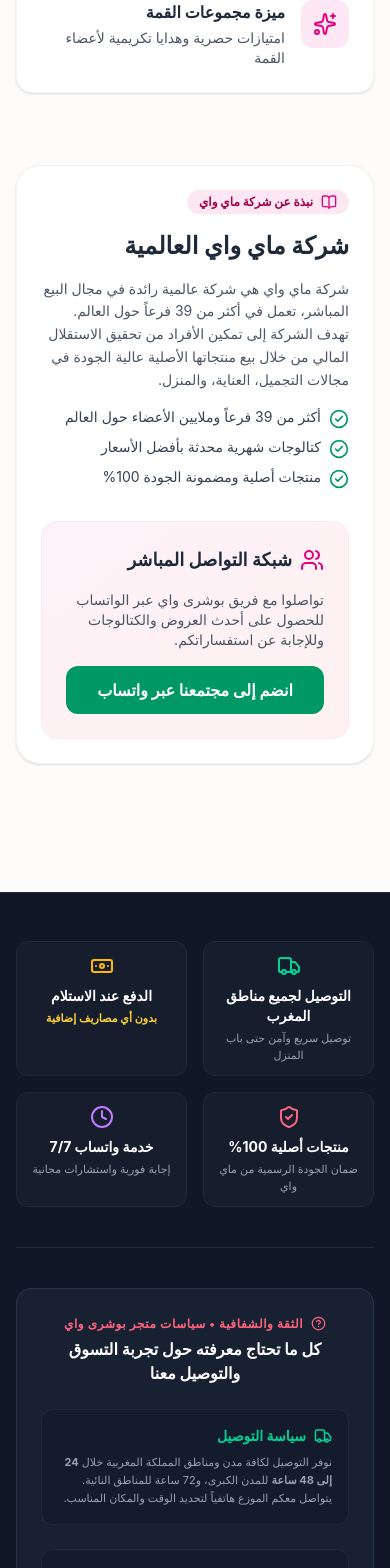
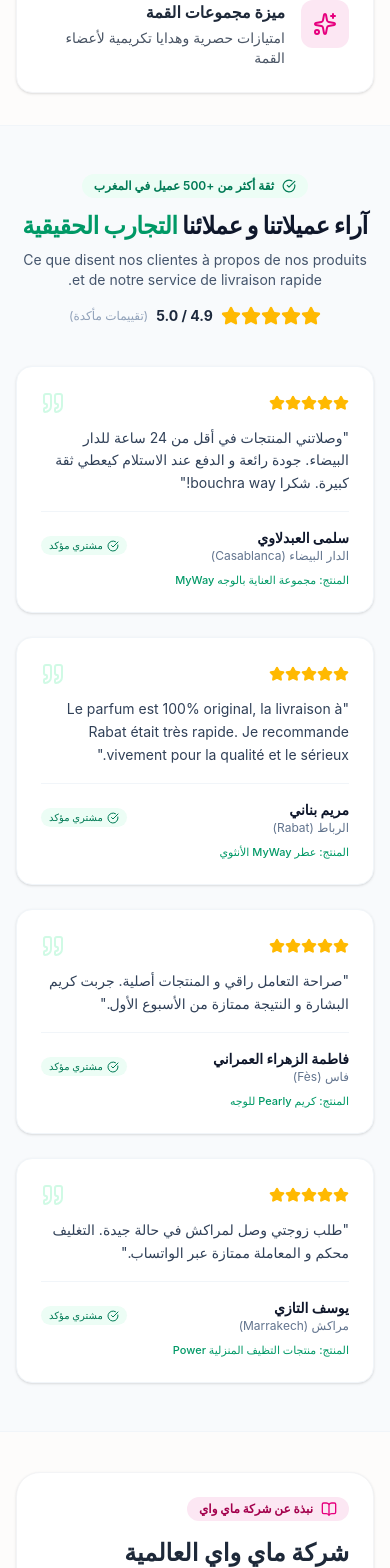
Before and after one commit to Yocef1983/BOUCHRA-Way, a React (Vite) app: page / in a window 390 px wide. Shown: the part 3480-5048 px from the top of the page. Built offline with nearby package versions, Linux system fonts and the light colour scheme.

Commit message:
feat(ux): ajout du composant avis clients Testimonials bilingue

```diff
--- a/src/App.tsx
+++ b/src/App.tsx
@@ -9,6 +9,7 @@ import { OrderSuccess } from './components/OrderSuccess';
 import { FloatingWhatsApp } from './components/FloatingWhatsApp';
 import RegistrationForm from './components/RegistrationForm';
 import Footer from './components/Footer';
+import { Testimonials } from './components/Testimonials';
 import { Product } from './data/products';
 import { CartItem, CompletedOrder } from './types/cart';
 import { CheckCircle2, Gift, Users, BookOpen, Sparkles } from 'lucide-react';
@@ -443,6 +444,9 @@ export default function App() {
               </div>
             </section>
 
+            {/* Section des Témoignages et Preuve Sociale (Ajoutée ici) */}
+            <Testimonials />
+
             {/* Section Institutionnelle "نبذة عن شركة ماي واي" */}
             <section className="max-w-7xl mx-auto px-4 py-10 mb-6" dir="rtl">
               <div className="bg-white rounded-3xl shadow-sm border border-gray-100 p-6 sm:p-10 text-right">
--- /dev/null
+++ b/src/components/Testimonials.tsx
@@ -0,0 +1,134 @@
+import React from 'react';
+import { Star, CheckCircle, Quote } from 'lucide-react';
+
+interface Testimonial {
+  id: string;
+  name: string;
+  city: string;
+  rating: number;
+  date: string;
+  comment: string;
+  productName: string;
+  verified: boolean;
+}
+
+const TESTIMONIALS_DATA: Testimonial[] = [
+  {
+    id: '1',
+    name: 'سلمى العبدلاوي',
+    city: 'الدار البيضاء (Casablanca)',
+    rating: 5,
+    date: 'منذ يومين',
+    comment: 'وصلاتني المنتجات في أقل من 24 ساعة للدار البيضاء. جودة رائعة و الدفع عند الاستلام كيعطي ثقة كبيرة. شكرا bouchra way!',
+    productName: 'مجموعة العناية بالوجه MyWay',
+    verified: true,
+  },
+  {
+    id: '2',
+    name: 'مريم بناني',
+    city: 'الرباط (Rabat)',
+    rating: 5,
+    date: 'منذ 4 أيام',
+    comment: 'Le parfum est 100% original, la livraison à Rabat était très rapide. Je recommande vivement pour la qualité et le sérieux.',
+    productName: 'عطر MyWay الأنثوي',
+    verified: true,
+  },
+  {
+    id: '3',
+    name: 'فاطمة الزهراء العمراني',
+    city: 'فاس (Fès)',
+    rating: 5,
+    date: 'منذ أسبوع',
+    comment: 'صراحة التعامل راقي و المنتجات أصلية. جربت كريم البشارة و النتيجة ممتازة من الأسبوع الأول.',
+    productName: 'كريم Pearly للوجه',
+    verified: true,
+  },
+  {
+    id: '4',
+    name: 'يوسف التازي',
+    city: 'مراكش (Marrakech)',
+    rating: 5,
+    date: 'منذ أسبوعين',
+    comment: 'طلب زوجتي وصل لمراكش في حالة جيدة. التغليف محكم و المعاملة ممتازة عبر الواتساب.',
+    productName: 'منتجات التظيف المنزلية Power',
+    verified: true,
+  },
+];
+
+export const Testimonials: React.FC = () => {
+  return (
+    <section className="py-12 bg-slate-50 border-y border-slate-100 dir-rtl" dir="rtl">
+      <div className="max-w-7xl mx-auto px-4 sm:px-6 lg:px-8">
+
+        {/* Header de la section */}
+        <div className="text-center max-w-3xl mx-auto mb-10">
+          <div className="inline-flex items-center gap-2 px-3 py-1 rounded-full bg-emerald-50 text-emerald-700 text-xs font-semibold mb-3">
+            <CheckCircle className="w-3.5 h-3.5" />
+            <span>ثقة أكثر من +500 عميل في المغرب</span>
+          </div>
+          <h2 className="text-2xl sm:text-3xl font-extrabold text-slate-900 tracking-tight">
+            آراء عميلاتنا و عملائنا <span className="text-emerald-600">التجارب الحقيقية</span>
+          </h2>
+          <p className="mt-2 text-sm text-slate-600">
+            Ce que disent nos clientes à propos de nos produits et de notre service de livraison rapide.
+          </p>
+
+          {/* Note moyenne globale */}
+          <div className="mt-4 flex items-center justify-center gap-2">
+            <div className="flex text-amber-400">
+              {[...Array(5)].map((_, i) => (
+                <Star key={i} className="w-5 h-5 fill-current" />
+              ))}
+            </div>
+            <span className="font-bold text-slate-800 text-sm">4.9 / 5.0</span>
+            <span className="text-xs text-slate-400">(تقييمات مأكدة)</span>
+          </div>
+        </div>
+
+        {/* Grille des avis */}
+        <div className="grid grid-cols-1 md:grid-cols-2 lg:grid-cols-4 gap-6">
+          {TESTIMONIALS_DATA.map((item) => (
+            <div
+              key={item.id}
+              className="bg-white rounded-2xl p-6 shadow-sm border border-slate-100 flex flex-col justify-between hover:shadow-md transition-shadow"
+            >
+              <div>
+                <div className="flex items-center justify-between mb-3">
+                  <div className="flex text-amber-400">
+                    {[...Array(item.rating)].map((_, i) => (
+                      <Star key={i} className="w-4 h-4 fill-current" />
+                    ))}
+                  </div>
+                  <Quote className="w-6 h-6 text-emerald-100" />
+                </div>
+
+                <p className="text-slate-700 text-sm leading-relaxed mb-4">
+                  "{item.comment}"
+                </p>
+              </div>
+
+              <div className="pt-4 border-t border-slate-100">
+                <div className="flex items-center justify-between">
+                  <div>
+                    <h4 className="font-bold text-slate-900 text-sm">{item.name}</h4>
+                    <p className="text-xs text-slate-500">{item.city}</p>
+                  </div>
+                  {item.verified && (
+                    <span className="inline-flex items-center gap-1 text-[10px] font-medium text-emerald-700 bg-emerald-50 px-2 py-0.5 rounded-full">
+                      <CheckCircle className="w-3 h-3" />
+                      مشتري مؤكد
+                    </span>
+                  )}
+                </div>
+                <p className="mt-2 text-[11px] text-emerald-600 font-medium truncate">
+                  المنتج: {item.productName}
+                </p>
+              </div>
+            </div>
+          ))}
+        </div>
+
+      </div>
+    </section>
+  );
+};
```
